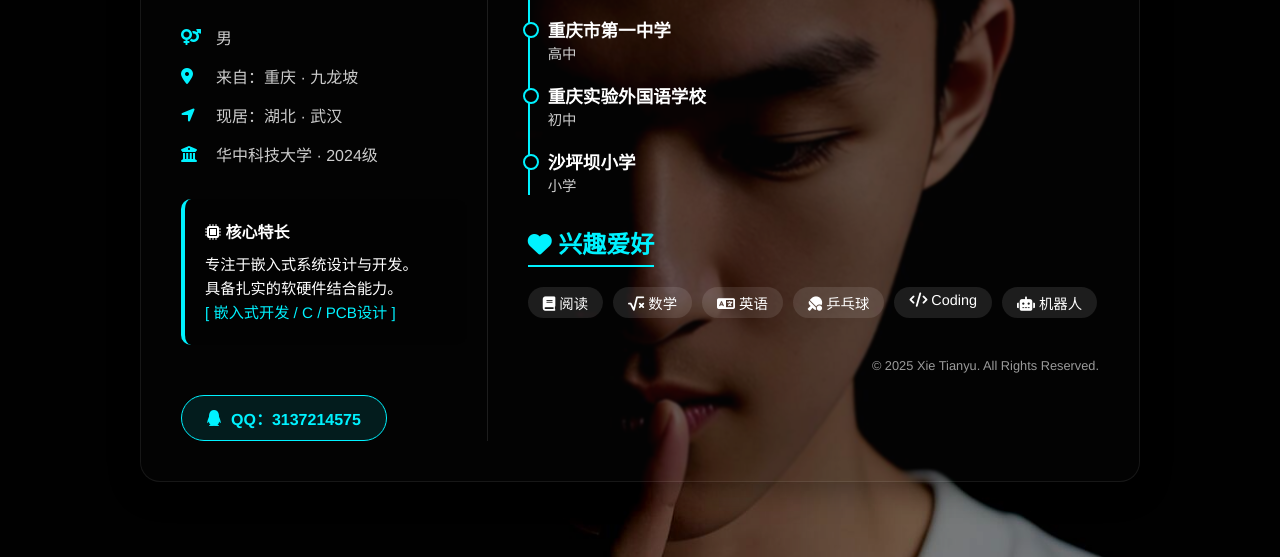
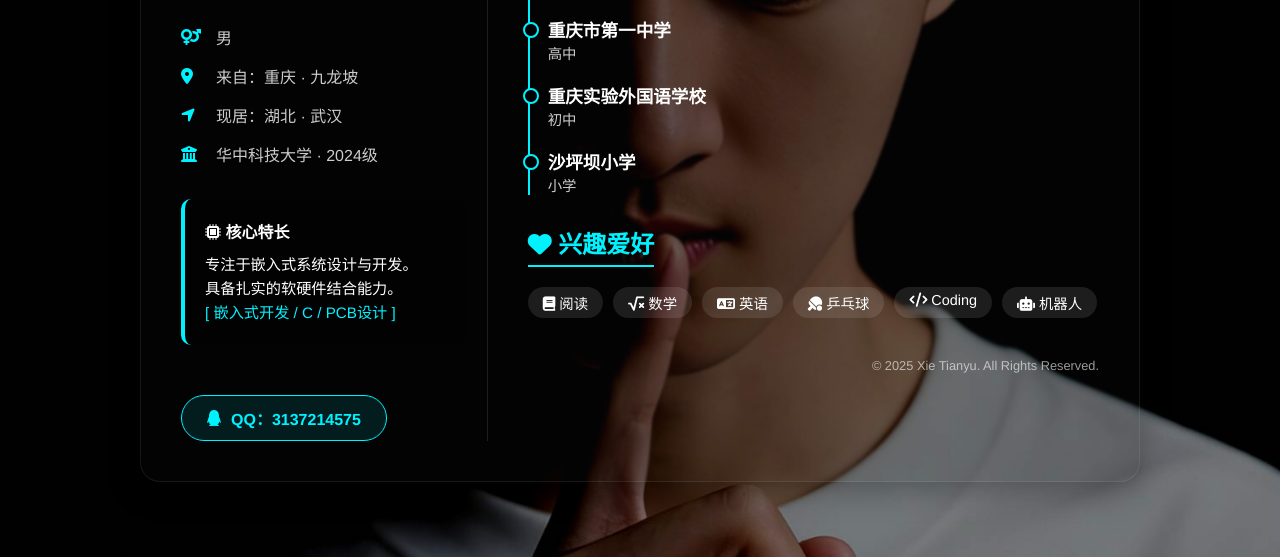
Before and after one commit to tuanquachwtkeq-byte/home, a plain HTML site: page index.html in a window 1280 px wide. Shown: the part 243-800 px from the top of the page. Drawn offline with Linux system fonts and the light colour scheme.

Commit message:
Update index.html

```diff
--- a/index.html
+++ b/index.html
@@ -45,7 +45,7 @@
 
             /* 修改了这里：从 center top 改为 center 20% */
             /* 这会让图片整体向上走，露出更多下半部分（手部） */
-            background-position: center 40%;
+            background-position: center 60%;
 
             z-index: -1;
             filter: brightness(0.7);
```
